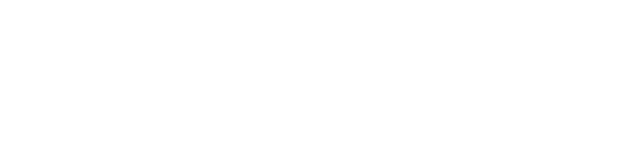
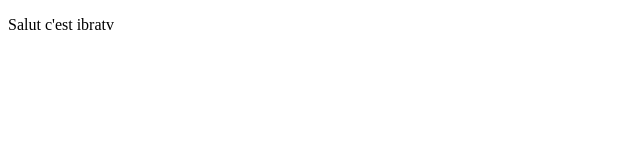
Before and after one commit to GravenilvecTV/MonSite, a plain HTML site: page index.html in a window 1280 px wide. Shown: the whole page, without its empty margins (0-640 px from the left). Drawn offline with Linux system fonts and the light colour scheme.

Commit message:
ajout d'un paragraphe

```diff
--- a/index.html
+++ b/index.html
@@ -6,6 +6,6 @@
     <title>Document</title>
 </head>
 <body>
-
+    <p>Salut c'est ibratv</p>
 </body>
 </html>
```
